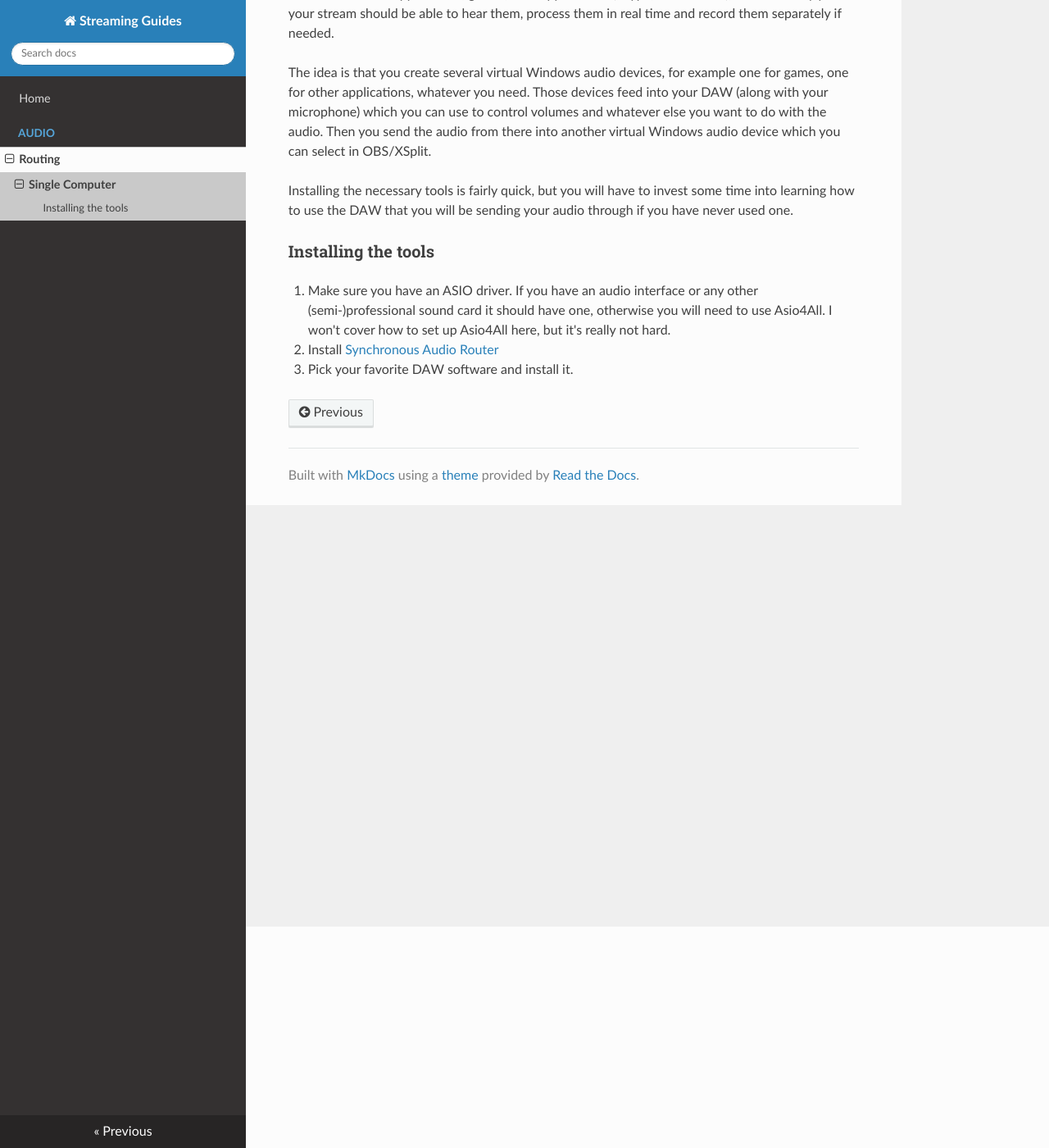
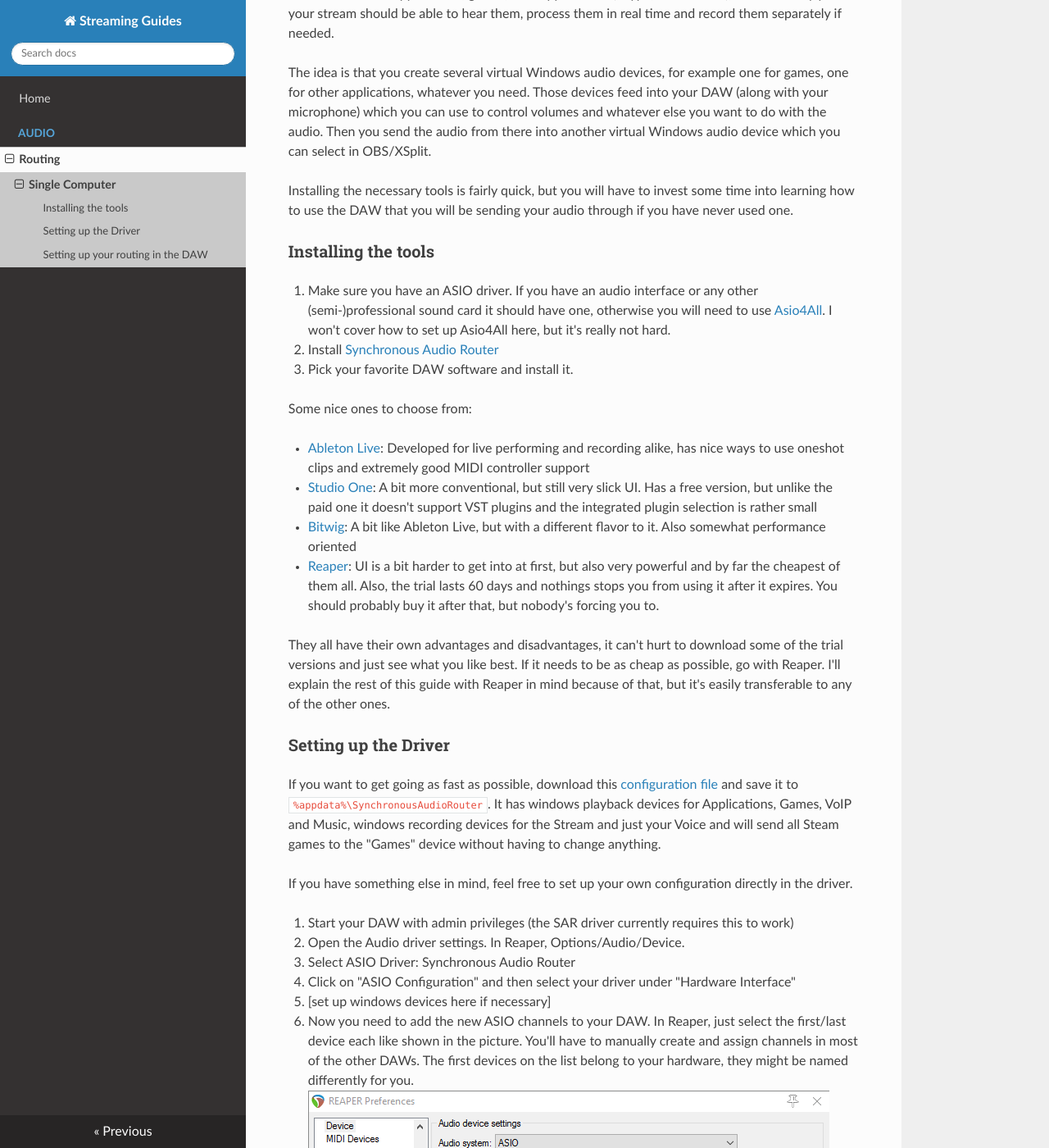
Before and after one commit to twitch-guides/audio, an MkDocs documentation site: the page built from docs/audio/routing-single.md, in a window 1280 px wide and 1400 px high, scrolled down 270 px. Shown: the whole window at 82% size. Built offline with MkDocs 1.6.1, drawn with Linux system fonts in a browser that asks for light colours; nearby versions of some CDN libraries; old or Windows-style settings are respelled for this version of MkDocs; some of the changed text lies outside the part shown.

Commit message:
routing tutorial continued

```diff
--- a/docs/audio/routing-single.md
+++ b/docs/audio/routing-single.md
@@ -17,8 +17,66 @@
 ### Installing the tools
 
 1. Make sure you have an ASIO driver. If you have an audio interface or any other (semi-)professional sound card it should have
-one, otherwise you will need to use Asio4All. I won't cover how to set up Asio4All here, but it's really not hard.
+one, otherwise you will need to use [Asio4All]. I won't cover how to set up Asio4All here, but it's really not hard.
 2. Install [Synchronous Audio Router][SAR]
 3. Pick your favorite DAW software and install it.
 
+Some nice ones to choose from:
+
+* [Ableton Live]: Developed for live performing and recording alike, has nice ways to use oneshot clips and extremely good MIDI
+controller support
+* [Studio One]: A bit more conventional, but still very slick UI. Has a free version, but unlike the paid one it doesn't support
+VST plugins and the integrated plugin selection is rather small
+* [Bitwig]: A bit like Ableton Live, but with a different flavor to it. Also somewhat performance oriented
+* [Reaper]: UI is a bit harder to get into at first, but also very powerful and by far the cheapest of them all. Also, the trial
+lasts 60 days and nothings stops you from using it after it expires. You should probably buy it after that, but nobody's forcing
+you to.
+
+They all have their own advantages and disadvantages, it can't hurt to download some of the trial versions and just see
+what you like best. If it needs to be as cheap as possible, go with Reaper. I'll explain the rest of this guide with Reaper
+in mind because of that, but it's easily transferable to any of the other ones.
+
+### Setting up the Driver
+
+If you want to get going as fast as possible, download this [configuration file][SAR config] and save it to `%appdata%\SynchronousAudioRouter`.
+It has windows playback devices for Applications, Games, VoIP and Music, windows recording devices for the Stream and just your
+Voice and will send all Steam games to the "Games" device without having to change anything.
+
+If you have something else in mind, feel free to set up your own configuration directly in the driver.
+
+1. Start your DAW with admin privileges (the SAR driver currently requires this to work)
+2. Open the Audio driver settings. In Reaper, Options/Audio/Device.
+3. Select ASIO Driver: Synchronous Audio Router
+4. Click on "ASIO Configuration" and then select your driver under "Hardware Interface"
+5. [set up windows devices here if necessary]
+6. Now you need to add the new ASIO channels to your DAW. In Reaper, just select the first/last device each like shown
+in the picture. You'll have to manually create and assign channels in most of the other DAWs. The first devices on the list
+belong to your hardware, they might be named differently for you.
+![Reaper ASIO settings](../resources/reaper-settings.png)
+
+That's it, now you need to set up the DAW itself the way you want it.
+
+### Setting up your routing in the DAW
+
+First, create a channel for your Microphone. To do that, press `CTRL + T` to create it, and then set up the channel. This
+is basically the same for any channel, whether it's a Microphone, an Application channel or something entirely different.
+
+* Select the correct input channel
+* Turn Monitoring to ON
+* Arm the Track for Recording
+
+You should now be able to hear things coming from this input. It's probably a good idea to set all your channels to -6dB
+initially, so you never run into clipping issues. To tune the volume of your stream as a whole, you can make up the lost
+volume by putting a
+
+![Reaper ASIO settings](../resources/reaper-channel.png)
+
+Ymmv for different DAWs, but it'll be along these lines.
+
 [SAR]: https://github.com/eiz/SynchronousAudioRouter/releases "Synchronous Audio Router"
+[Asio4All]: http://www.asio4all.com/
+[Ableton Live]: https://www.ableton.com
+[Studio One]: http://studioone.presonus.com/
+[Bitwig]: https://www.bitwig.com
+[Reaper]: http://www.reaper.fm/
+[SAR config]: ../resources/default.json
```
Also changed, not shown: docs/resources/default.json (added, +81 -0 lines), docs/resources/reaper-channel.png (added), docs/resources/reaper-mixer.png (added), docs/resources/reaper-settings.png (added).
